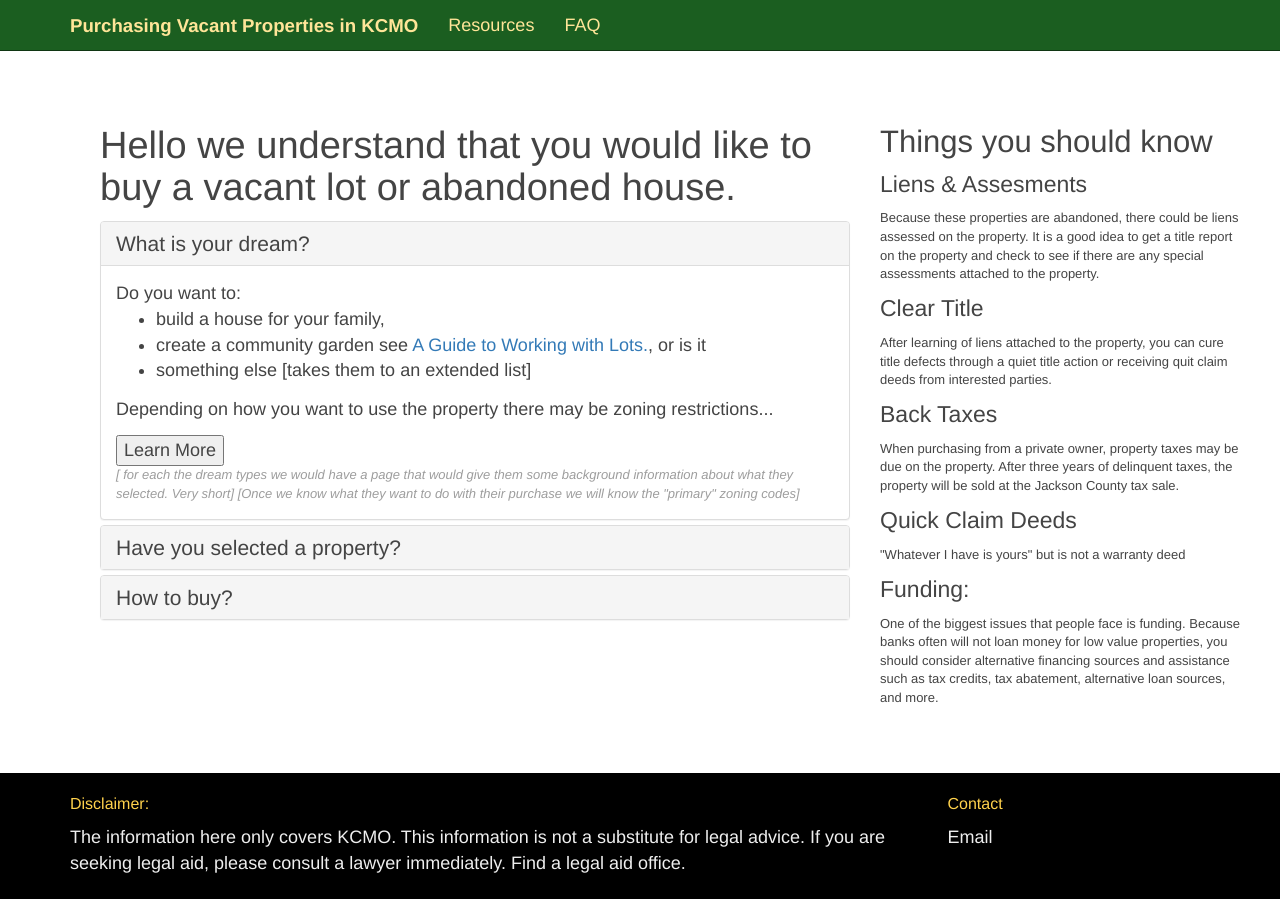
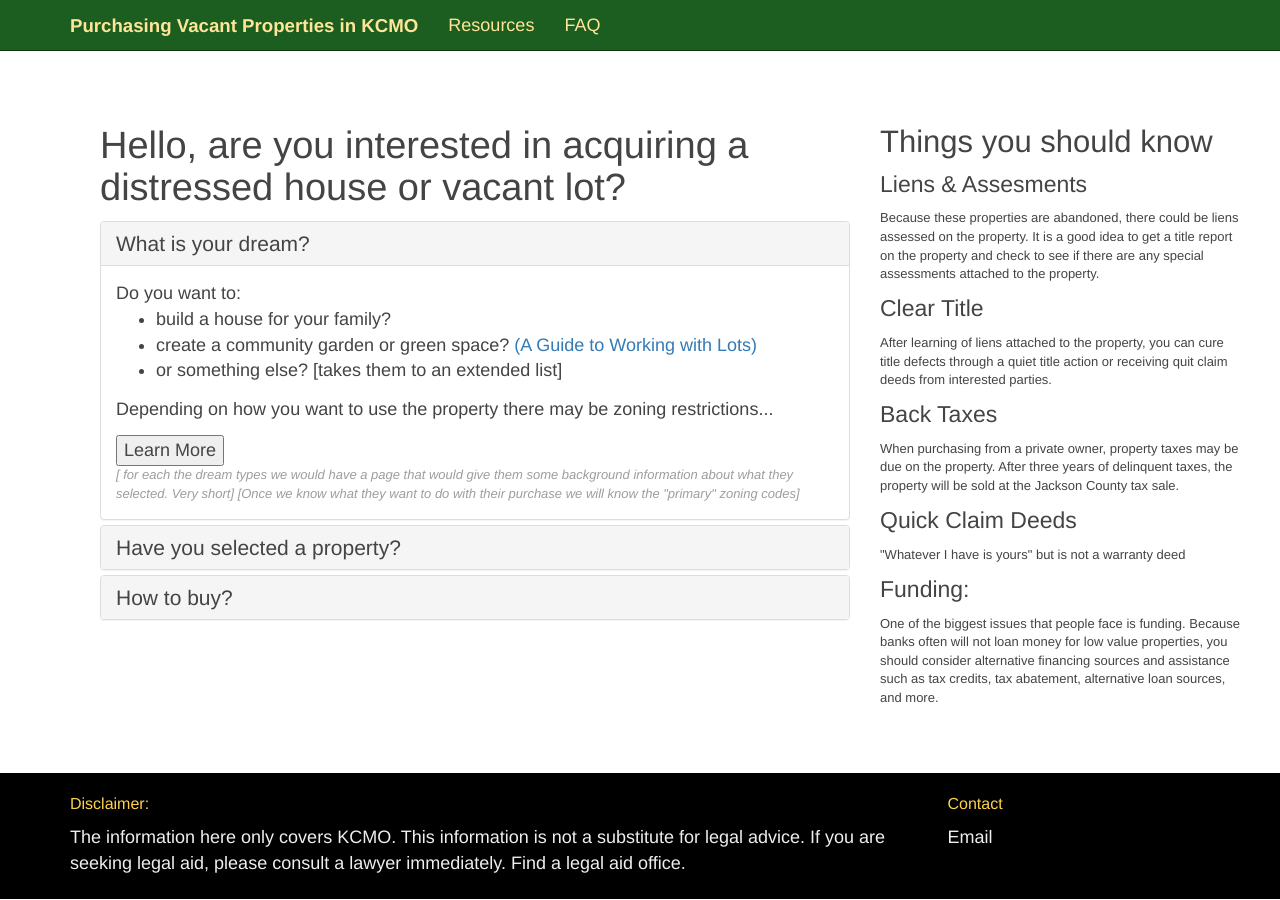
Before and after one commit to codeforkansascity/uni-pvp, a Jekyll site: the page built from index.html, in a window 1280 px wide. Built offline with Jekyll 4.4.1, drawn with Linux system fonts in a browser that asks for light colours; nearby versions of some CDN libraries.

Commit message:
Change wording under "do you want to"
Changed wording from "Hello we understand that you would like to buy a vacant lot or abandoned house." to "Hello, are you interested in acquiring a distressed house or vacant lot?"
-ln 27 changed to ?
-ln 28 added green space; changed link to word in sentence & changed wording on next lines

```diff
--- a/index.html
+++ b/index.html
@@ -7,7 +7,7 @@ custom_css:
     <div class="row">
         <div class="col-md-8">
 
-            <h2>Hello we understand that you would like to buy a vacant lot or abandoned house.</h2>
+            <h2>Hello, are you interested in acquiring a distressed house or vacant lot?</h2>
 
             <div class="panel-group" id="accordion" role="tablist" aria-multiselectable="true">
                 <div class="panel panel-default">
@@ -24,12 +24,12 @@ custom_css:
                         <div class="panel-body">
                             Do you want to:
                             <ul>
-                                <li>build a house for your family,</li>
-                                <li>create a community garden see <a
-                                        href="http://uni-kc.org/uni-urban-neighborhood-initiative-vacant-2-vibrant-guide-working-lots">A
-                                    Guide to Working with Lots.</a>, or is it
+                                <li>build a house for your family?</li>
+                                <li>create a community garden or green space? <a
+                                        href="http://uni-kc.org/uni-urban-neighborhood-initiative-vacant-2-vibrant-guide-working-lots">(A
+                                    Guide to Working with Lots)</a>
                                 </li>
-                                <li>something else [takes them to an extended list]</li>
+                                <li> or something else? [takes them to an extended list]</li>
                             </ul>
 
                             <p>Depending on how you want to use the property there may be zoning restrictions...</p>
```
